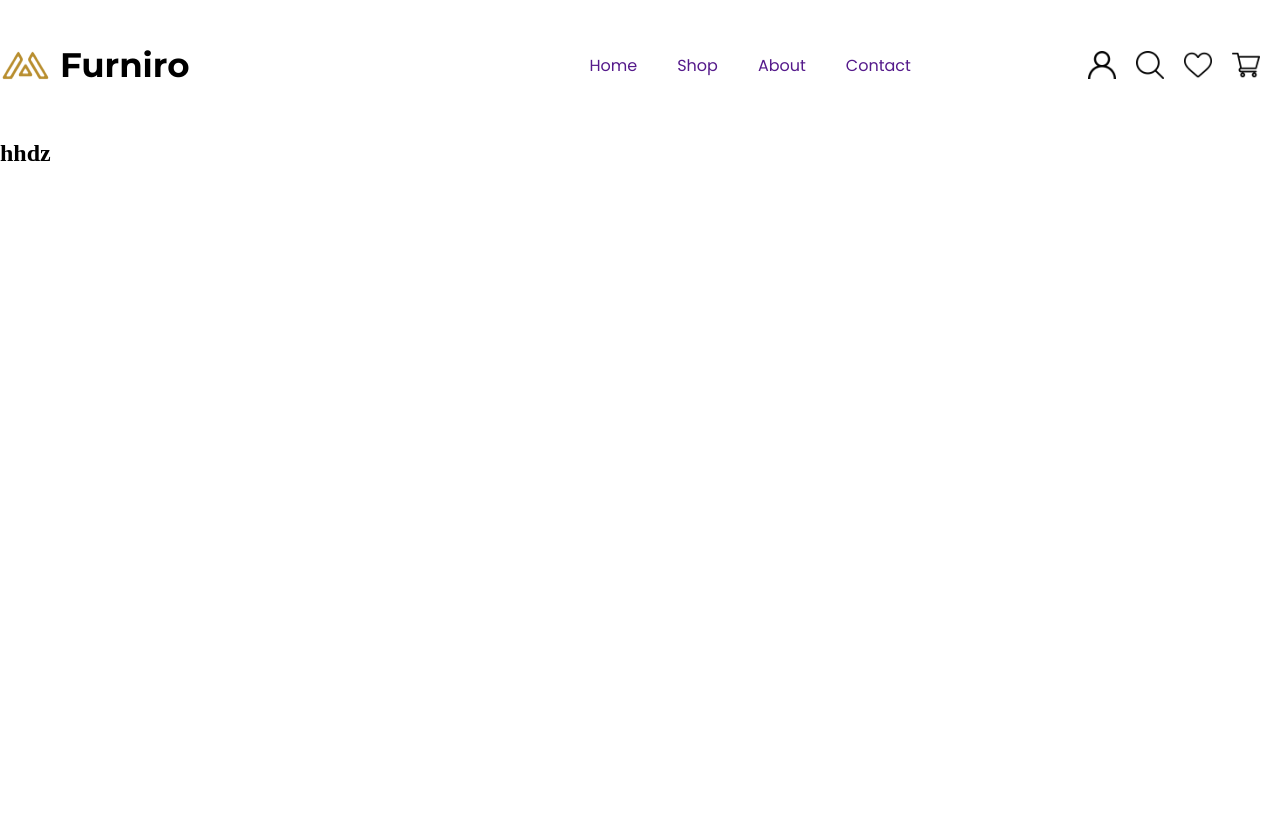
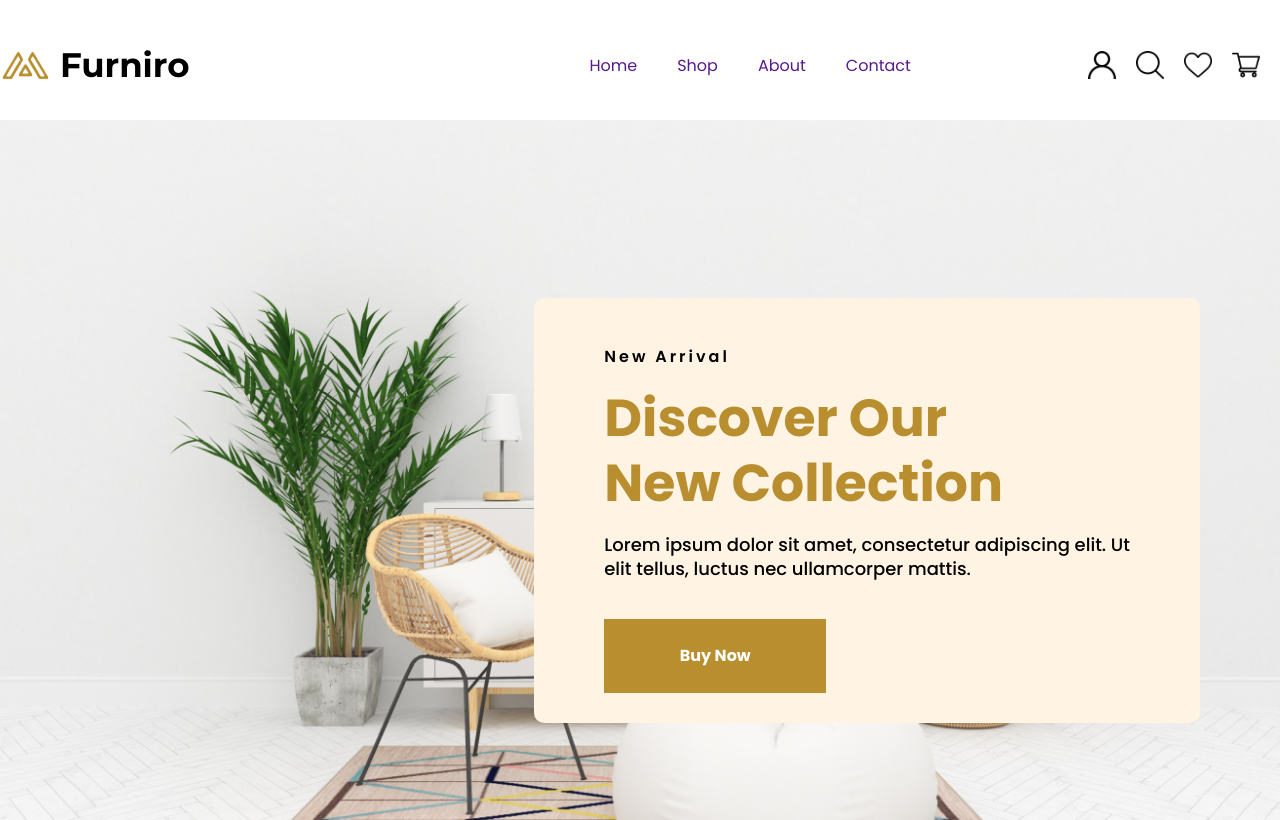
Before and after one commit to EmireHaouas/furniro, a React (Vite) app in the folder furniro/: page / in a window 1280 px wide. Built offline with nearby package versions, Linux system fonts and the light colour scheme.

Commit message:
added banner

```diff
--- a/furniro/index.html
+++ b/furniro/index.html
@@ -5,7 +5,7 @@
     <link rel="icon" type="image/svg+xml" href="/vite.svg" />
     <link href="https://fonts.googleapis.com/css2?family=Montserrat:wght@700&display=swap" rel="stylesheet">
     <link href="https://fonts.googleapis.com/css2?family=Poppins:wght@400;600;700&display=swap" rel="stylesheet">
-
+    <link href="https://fonts.googleapis.com/css2?family=Poppins:wght@400;500;600;700;800&display=swap" rel="stylesheet">
     <meta name="viewport" content="width=device-width, initial-scale=1.0" />
     <title>Vite + React</title>
   </head>
--- a/furniro/src/Components/Main.jsx
+++ b/furniro/src/Components/Main.jsx
@@ -1,10 +1,18 @@
 import React from "react";
 import '../Main.css';
+import background_banner from '../assets/imgs/background_banner.png';
 
 const Main = () =>{
     return(
         <section className="banner">
-            <h1>hhdz</h1>
+         {/* <img className="banner_Img" alt="Banner img of furnitures" src={background_banner}/>*/}
+          <div className="stick">
+            <p className="p_Stick">New Arrival</p>
+            <h1 className="h1_Stick">Discover Our<br></br> New Collection</h1>
+            <p className="p_Stick2">Lorem ipsum dolor sit amet, consectetur adipiscing elit. Ut<br></br>
+            elit tellus, luctus nec ullamcorper mattis.</p>
+            <button className="stick_Button">Buy Now</button>
+          </div>
         </section>
 
     )
--- a/furniro/src/Main.css
+++ b/furniro/src/Main.css
@@ -0,0 +1,58 @@
+.banner{
+    background-image: url('./assets//imgs/background_banner.png');
+    background-size: cover;
+    background-position: center;
+    width: 100%;
+   /* height: 100vh; /* Ajustez selon vos besoins */
+   height: 700px;
+    display: flex;
+    align-items: center;
+    justify-content: flex-end;
+}
+.banner_Img{
+    width: 100%;
+
+}
+.stick{
+    background-color: #FFF3E3;
+    padding: 30px 70px 30px 70px;
+    border-radius: 10px;
+    margin-right: 80px;
+    margin-top: 80px;
+}
+.h1_Stick{
+    font-family: 'Poppins', sans-serif;
+    font-size: 52px;
+    font-weight: 700;
+    color: #B88E2F;
+    line-height: 65px;
+    margin-top: 0px;
+    margin-bottom: 0px;
+}
+.p_Stick{
+    font-family: 'poppins', sans-serif;
+    font-size: 16px;
+    letter-spacing: 3px;
+    font-weight: 600;
+}
+.p_Stick2{
+    font-family: 'Poppins', sans-serif;
+    font-size: 18px;
+    line-height: 24px;
+    font-weight: 500;
+}
+.stick_Button{
+    font-family: 'Poppins', sans-serif;
+    font-size: 16px;
+    font-weight: 700;
+    color: #FFFFFF;
+    background-color: #B88E2F;
+    border: 0;
+    width: 222px;
+    height: 74px;
+    margin-top: 20px;
+
+}
+.stick_Button:hover{
+    cursor: pointer;
+}
```
Also changed, not shown: furniro/src/assets/imgs/background_banner.png (added).
